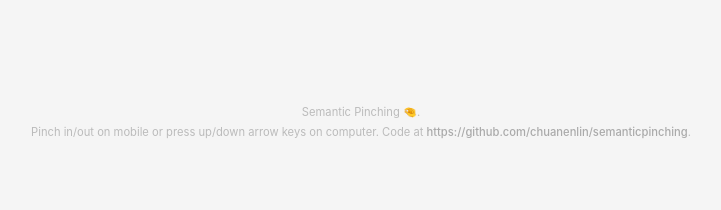
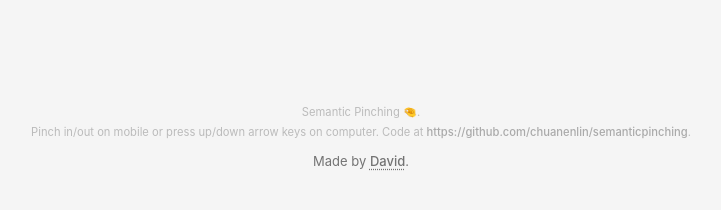
Before and after one commit to chuanenlin/semanticpinching, a React (Vite) app: page / in a window 1280 px wide. Shown: the part 354-564 px from the top of the page, without its empty margins (279-1000 px from the left). Built offline with nearby package versions, Linux system fonts and the light colour scheme; the HTML template or start-up script is replaced by a standard one.

Commit message:
add a subtle author credit

```diff
--- a/src/components/MultimodalPinch.tsx
+++ b/src/components/MultimodalPinch.tsx
@@ -208,6 +208,8 @@ export const MultimodalPinch: React.FC = () => {
         <br />
         On mobile/tablet, pinch in/out. On computer, use up/down arrow keys.
         Code at <a href="https://github.com/chuanenlin/semanticpinching" target="_blank" rel="noopener noreferrer">https://github.com/chuanenlin/semanticpinching</a>.
+        <br />
+        <span className="author-credit">Made by <a href="https://dlin.org/" target="_blank" rel="noopener noreferrer">David</a>.</span>
       </FooterHint>
     </Container>
   );
--- a/src/components/SemanticPinch.styles.ts
+++ b/src/components/SemanticPinch.styles.ts
@@ -221,6 +221,19 @@ export const FooterHint = styled.div`
   font-size: 0.7rem;
   line-height: 1.8;
   text-align: center;
+  .author-credit {
+    display: inline-block;
+    margin-top: 8px;
+    color: #737373;
+    font-size: 13px;
+  }
+  .author-credit a {
+    color: inherit;
+    text-decoration: underline dotted;
+    text-underline-offset: 3px;
+  }
+  .author-credit a:hover { text-decoration-style: solid; }
+  .author-credit a:focus-visible { outline: 2px solid currentColor; outline-offset: 4px; }
   hyphens: auto;
   word-wrap: break-word;
 
--- a/src/components/SemanticPinch.tsx
+++ b/src/components/SemanticPinch.tsx
@@ -213,6 +213,8 @@ export const SemanticPinch: React.FC = () => {
         <br />
         Pinch in/out on mobile or press up/down arrow keys on computer.
         Code at <a href="https://github.com/chuanenlin/semanticpinching" target="_blank" rel="noopener noreferrer">https://github.com/chuanenlin/semanticpinching</a>.
+        <br />
+        <span className="author-credit">Made by <a href="https://dlin.org/" target="_blank" rel="noopener noreferrer">David</a>.</span>
       </FooterHint>
     </Container>
   );
```
